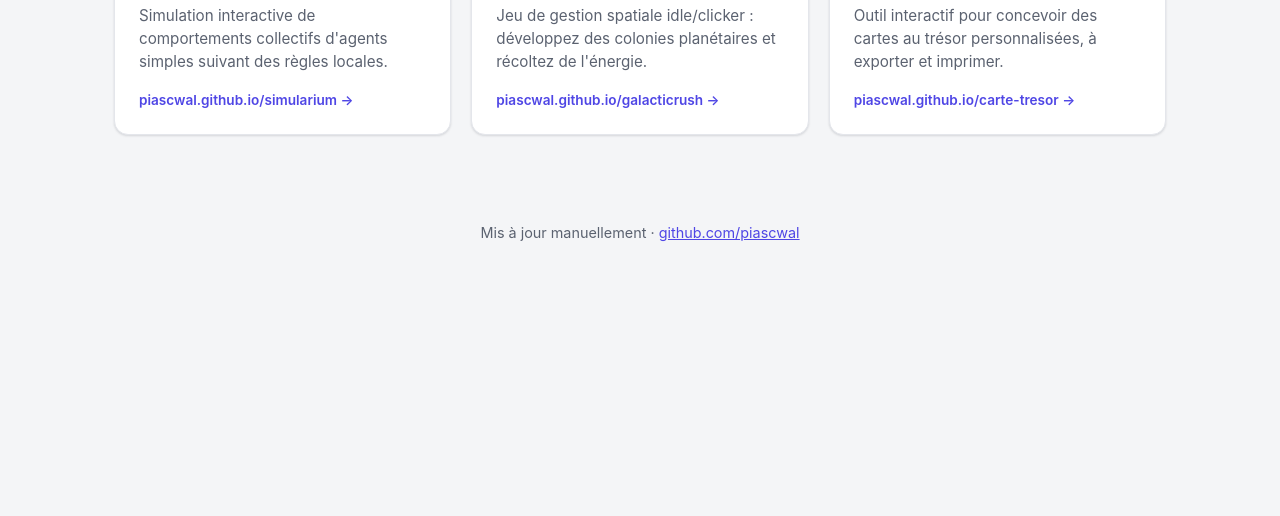
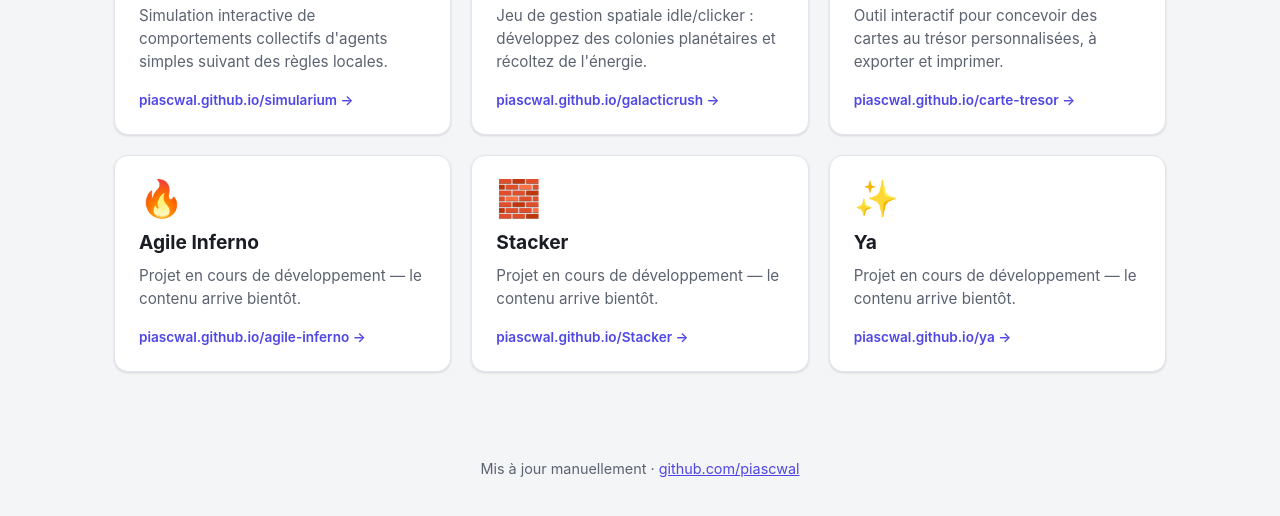
Before and after one commit to piascwal/hub, a plain HTML site: page index.html in a window 1280 px wide. Shown: the part 560-1076 px from the top of the page. Before the commit the page ends 842 px from the top, so only its background shows below. Drawn offline with Linux system fonts and the light colour scheme.

Commit message:
Add agile-inferno, Stacker and ya project cards to hub
Co-Authored-By: Claude Sonnet 5 <noreply@anthropic.com>
Claude-Session: https://claude.ai/code/session_013WAL4AyEzGaHo6pT5w4qWA

```diff
--- a/index.html
+++ b/index.html
@@ -58,6 +58,27 @@
       <span class="card-link">piascwal.github.io/carte-tresor →</span>
     </a>
 
+    <a class="card" href="https://piascwal.github.io/agile-inferno/" target="_blank" rel="noopener noreferrer">
+      <div class="card-icon">🔥</div>
+      <h2 class="card-title">Agile Inferno</h2>
+      <p class="card-desc">Projet en cours de développement — le contenu arrive bientôt.</p>
+      <span class="card-link">piascwal.github.io/agile-inferno →</span>
+    </a>
+
+    <a class="card" href="https://piascwal.github.io/Stacker/" target="_blank" rel="noopener noreferrer">
+      <div class="card-icon">🧱</div>
+      <h2 class="card-title">Stacker</h2>
+      <p class="card-desc">Projet en cours de développement — le contenu arrive bientôt.</p>
+      <span class="card-link">piascwal.github.io/Stacker →</span>
+    </a>
+
+    <a class="card" href="https://piascwal.github.io/ya/" target="_blank" rel="noopener noreferrer">
+      <div class="card-icon">✨</div>
+      <h2 class="card-title">Ya</h2>
+      <p class="card-desc">Projet en cours de développement — le contenu arrive bientôt.</p>
+      <span class="card-link">piascwal.github.io/ya →</span>
+    </a>
+
   </div>
 </main>
 
```
